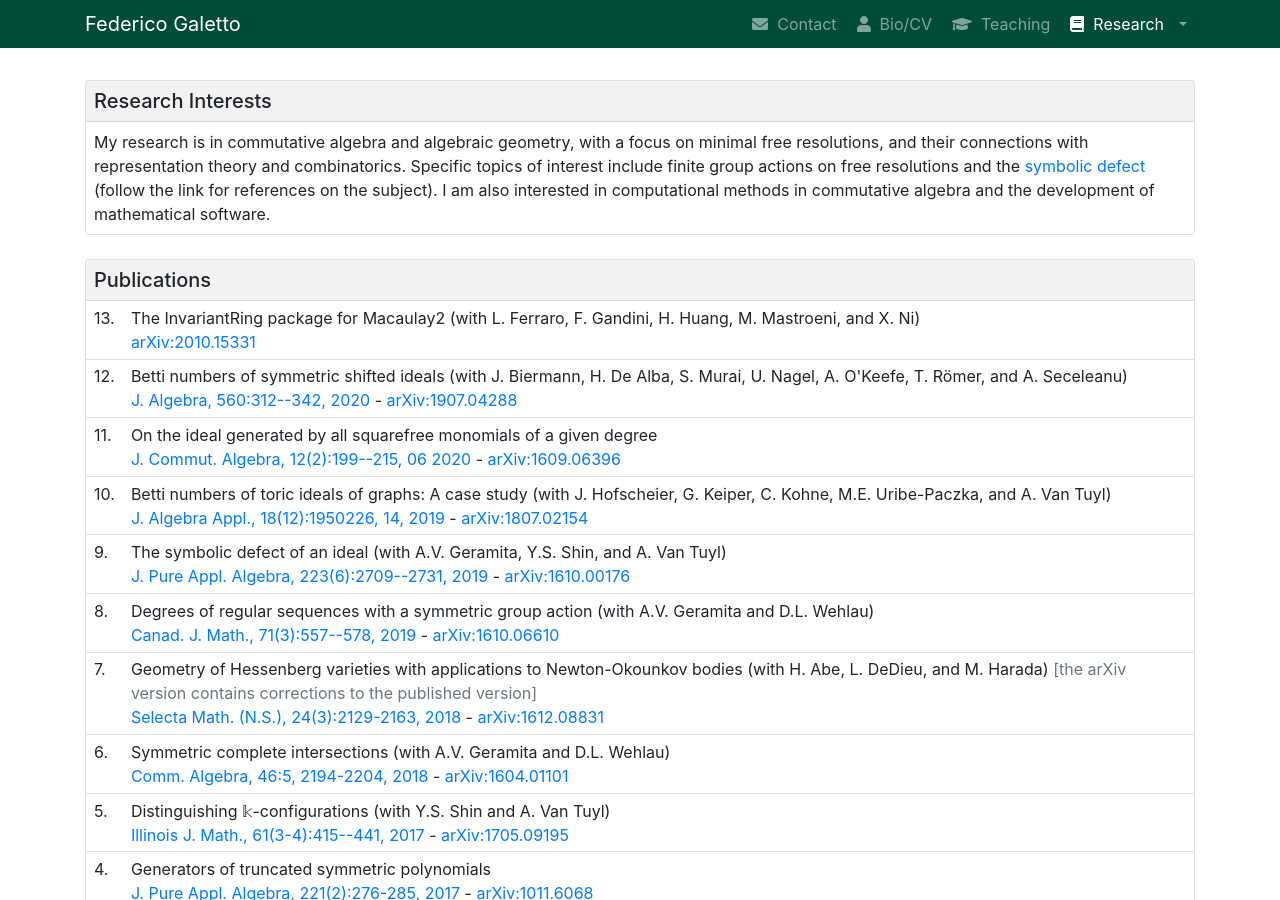
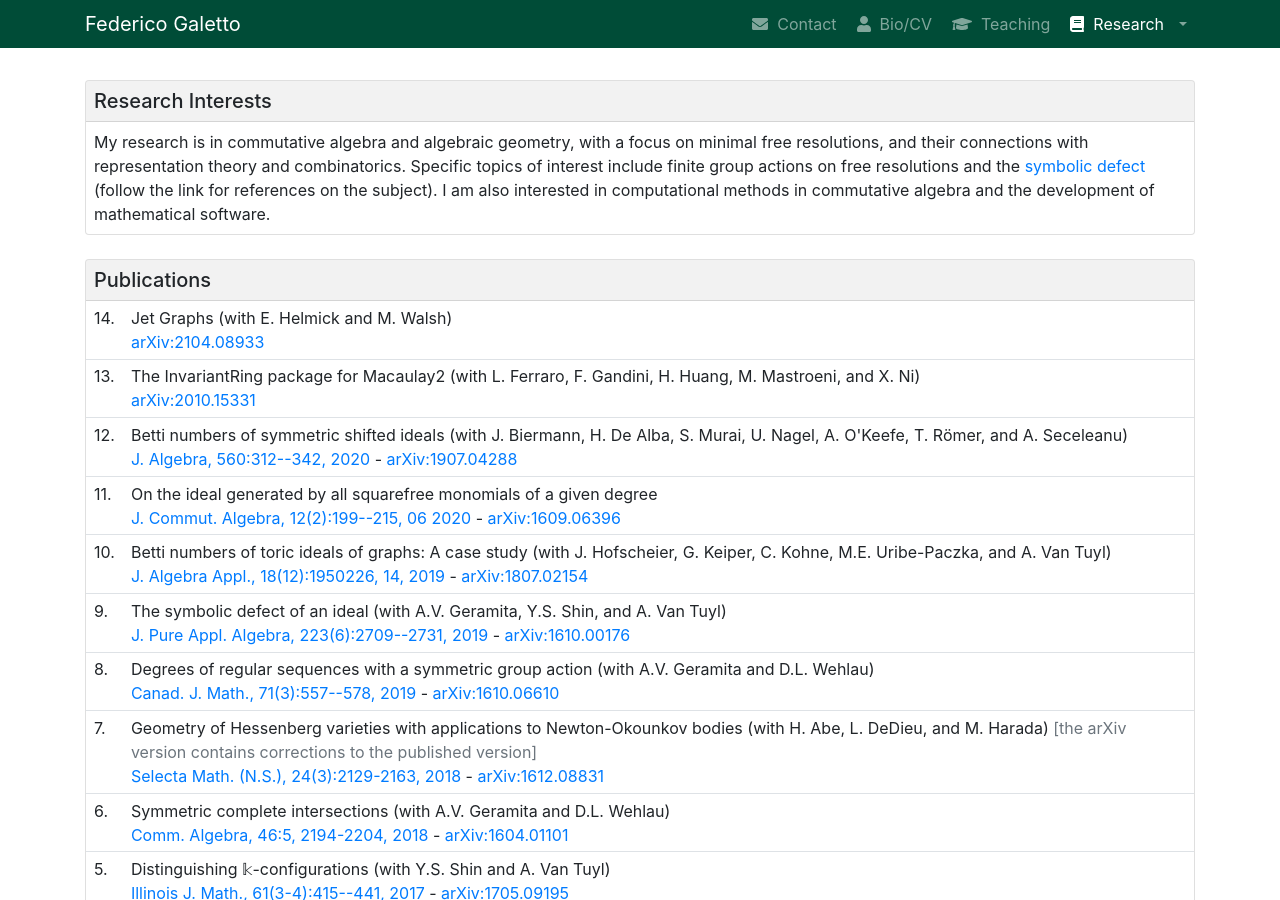
Before and after one commit to galettof/galettof.github.io, a Jekyll site: the page built from research.html, in a window 1280 px wide and 900 px high. Built offline with Jekyll 4.4.1, drawn with Linux system fonts in a browser that asks for light colours; nearby versions of some CDN libraries; formulas are drawn with MathJax 3.

Commit message:
added jet graphs preprint

```diff
--- a/_data/pubs.yml
+++ b/_data/pubs.yml
@@ -74,3 +74,7 @@ articles:
 - title: The InvariantRing package for Macaulay2 (with L. Ferraro, F. Gandini, H. Huang, M. Mastroeni, and X. Ni)
   arxiv: 2010.15331
   date: 2020-10-29
+
+- title: Jet Graphs (with E. Helmick and M. Walsh)
+  arxiv: 2104.08933
+  date: 2021-04-18
```
